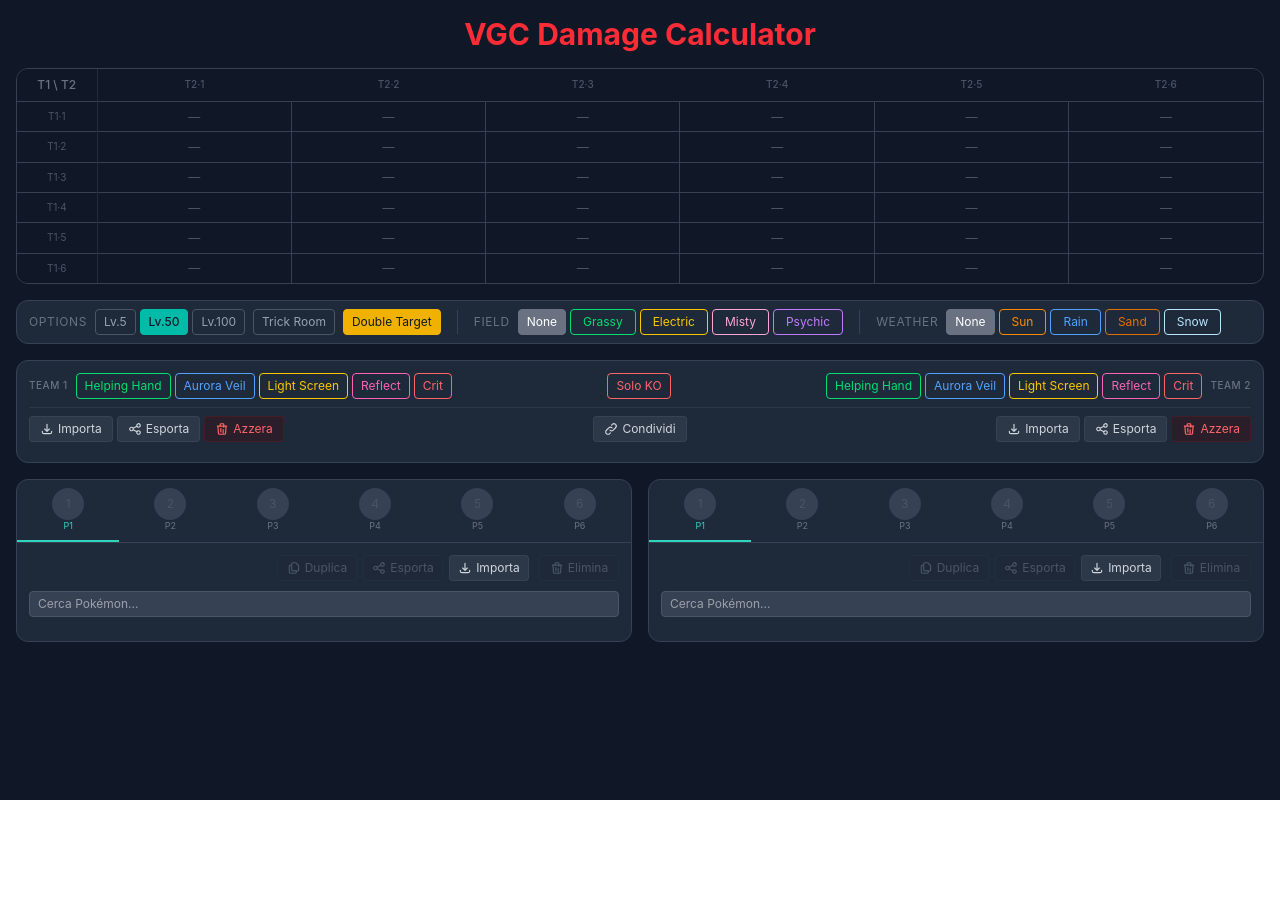
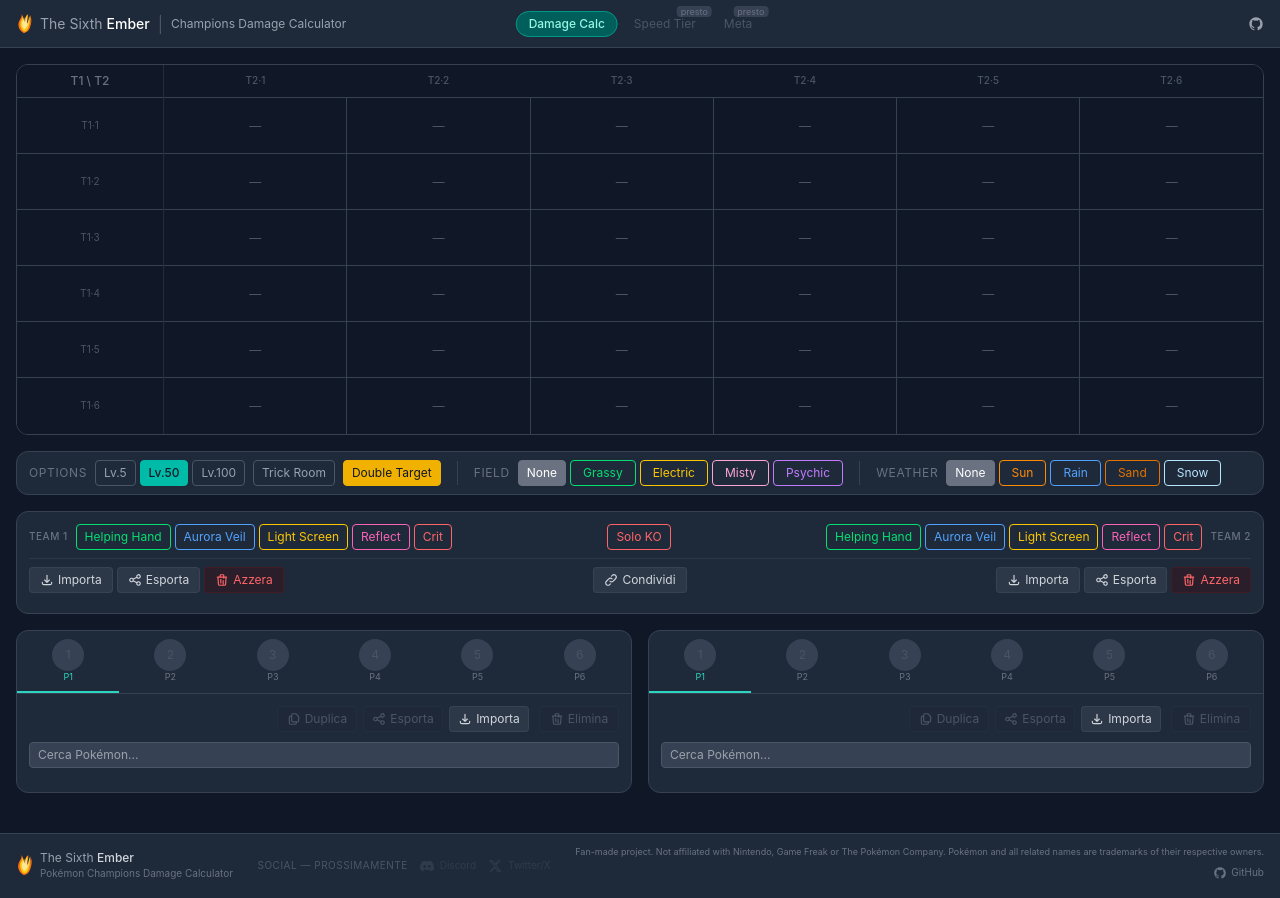
Before and after one commit to KrAros/vgc-overwhelm, a React (Vite) app: page / in a window 1280 px wide. Before the commit the page ends 800 px from the top, so only its background shows below. Built offline with nearby package versions, Linux system fonts and the light colour scheme.

Commit message:
feat: aggiunta di Header e Footer, ristrutturazione del layout principale e miglioramenti alla tabella dei danni

```diff
--- a/index.html
+++ b/index.html
@@ -8,6 +8,7 @@
     <meta name="description" content="Damage calculator per Pokémon Champions: calcoli doubles, sistema SP, Mega Evolution, KO cumulativi e preset dal meta competitivo." />
     <meta property="og:title" content="The Sixth Ember — Pokémon Champions Damage Calculator" />
     <meta property="og:description" content="Il damage calculator per Pokémon Champions." />
+    <meta name="theme-color" content="#F97316" />
   </head>
   <body>
     <div id="root"></div>
--- a/src/App.jsx
+++ b/src/App.jsx
@@ -4,6 +4,8 @@
 import TeamEditor from './components/TeamEditor'
 import ReportPanel from './components/ReportPanel'
 import ErrorBoundary from './components/ErrorBoundary'
+import Header from './components/Header'
+import Footer from './components/Footer'
 import useCalcStore, { encodeTeamsToURL } from './store/useCalcStore'
 import { parseShowdownPaste, teamToShowdown } from './utils/showdownIO'
 
@@ -336,12 +338,14 @@
   const [reportSelection, setReportSelection] = useState(null)
 
   return (
-    <div className="min-h-screen bg-gray-900 text-white px-3 py-3 sm:p-4">
-      {/* Header — compatto su mobile */}
-      <h1 className="text-xl sm:text-3xl font-bold text-center text-red-500 mb-3 sm:mb-4">
-        VGC Damage Calculator
-      </h1>
+    // Layout colonna intera: header fisso in alto, footer in basso
+    <div className="min-h-screen bg-gray-900 text-white flex flex-col">
 
+      {/* ── Navbar header ── */}
+      <Header />
+
+      {/* ── Contenuto principale ── */}
+      <main className="flex-1 px-3 py-3 sm:p-4">
         <div className="max-w-7xl mx-auto">
 
           {/* ReportPanel */}
@@ -374,6 +378,11 @@
           </ErrorBoundary>
 
         </div>
+      </main>
+
+      {/* ── Footer ── */}
+      <Footer />
+
     </div>
   )
 }
--- a/src/components/DamageTable.jsx
+++ b/src/components/DamageTable.jsx
@@ -284,11 +284,11 @@
           <thead>
             <tr>
               {/* Intestazione angolo — sticky su mobile */}
-              <th className="sticky left-0 top-0 z-20 bg-gray-900 p-2 text-gray-500 font-medium text-center w-16 sm:w-20 border-r border-gray-700/50">
+              <th className="sticky left-0 top-0 z-20 bg-gray-900 p-2 text-gray-500 font-medium text-center w-[80px] min-w-[80px] max-w-[80px] border-r border-gray-700/50">
                 T1 \ T2
               </th>
               {team2.map((p, i) => (
-                <th key={i} className="sticky top-0 z-10 bg-gray-900 p-2 text-center font-medium min-w-[5rem] sm:min-w-24">
+                <th key={i} className="sticky top-0 z-10 bg-gray-900 p-2 text-center font-medium w-[100px] min-w-[100px] max-w-[100px] overflow-hidden">
                   {p?.key ? (
                     <>
                       <img
@@ -313,7 +313,7 @@
             {team1.map((row, ri) => (
               <tr key={ri} className="border-t border-gray-700">
                 {/* Prima colonna sticky — rimane visibile durante lo scroll orizzontale */}
-                <td className="sticky left-0 z-10 bg-gray-900 p-2 text-center border-r border-gray-700/50 w-16 sm:w-20">
+                <td className="sticky left-0 z-10 bg-gray-900 p-2 text-center border-r border-gray-700/50 w-[80px] min-w-[80px] max-w-[80px] h-14 overflow-hidden">
                   {row?.key ? (
                     <>
                       <img
--- /dev/null
+++ b/src/components/Footer.jsx
@@ -0,0 +1,97 @@
+const FiammaSVG = ({ size = 16 }) => (
+  <svg width={size} height={Math.round(size * 1.33)} viewBox="0 0 18 24" fill="none" aria-hidden="true">
+    <path d="M9 23 C3 20 1 14 3 9 C5 5 7 3 6 0 C9 4 8 8 10 10 C10 5 11 2 14 0 C14 6 12 9 14 12 C16 8 17 5 16 1 C19 6 18 13 15 18 C17 14 18 10 16 6 C18 11 17 18 13 21 C11 22 9 23 9 23 Z" fill="#F97316"/>
+    <path d="M9 21 C5 18 4 13 5 9 C6 6 8 5 7 2 C9 5 8 8 10 10 C10 6 11 3 13 1 C13 6 11 9 13 12 C14 9 15 6 15 2 C17 6 16 12 14 16 C15 13 16 10 15 7 C16 11 15 17 12 20 C11 21 9 21 9 21 Z" fill="#FACC15"/>
+    <path d="M9 18 C7 16 6 12 7 9 C8 7 9 6 9 4 C10 6 10 8 11 10 C11 7 12 5 13 3 C13 7 12 9 13 12 C14 10 14 7 14 5 C15 8 14 13 12 16 C11 17 10 18 9 18 Z" fill="rgba(255,255,255,0.55)"/>
+  </svg>
+)
+
+const IconGitHub = () => (
+  <svg className="w-3.5 h-3.5" fill="currentColor" viewBox="0 0 24 24" aria-hidden="true">
+    <path fillRule="evenodd" clipRule="evenodd"
+      d="M12 2C6.477 2 2 6.484 2 12.021c0 4.428 2.865 8.185 6.839 9.504.5.092.682-.217.682-.482
+         0-.237-.009-.868-.013-1.703-2.782.605-3.369-1.343-3.369-1.343-.454-1.158-1.11-1.466-1.11-1.466
+         -.908-.62.069-.608.069-.608 1.003.07 1.531 1.032 1.531 1.032.892 1.53 2.341 1.088 2.91.832
+         .092-.647.35-1.088.636-1.338-2.22-.253-4.555-1.113-4.555-4.951 0-1.093.39-1.988 1.029-2.688
+         -.103-.253-.446-1.272.098-2.65 0 0 .84-.27 2.75 1.026A9.564 9.564 0 0112 6.844a9.59 9.59 0
+         012.504.337c1.909-1.296 2.747-1.027 2.747-1.027.546 1.379.202 2.398.1 2.651.64.7 1.028 1.595
+         1.028 2.688 0 3.848-2.339 4.695-4.566 4.943.359.309.678.92.678 1.855 0 1.338-.012 2.419-.012
+         2.747 0 .268.18.58.688.482A10.019 10.019 0 0022 12.021C22 6.484 17.522 2 12 2z"
+    />
+  </svg>
+)
+
+const IconDiscord = () => (
+  <svg className="w-3.5 h-3.5" fill="currentColor" viewBox="0 0 24 24" aria-hidden="true">
+    <path d="M20.317 4.37a19.791 19.791 0 0 0-4.885-1.515.074.074 0 0 0-.079.037c-.21.375-.444.864-.608
+             1.25a18.27 18.27 0 0 0-5.487 0 12.64 12.64 0 0 0-.617-1.25.077.077 0 0 0-.079-.037A19.736
+             19.736 0 0 0 3.677 4.37a.07.07 0 0 0-.032.027C.533 9.046-.32 13.58.099 18.057c.002.022.015.043
+             .033.055a19.9 19.9 0 0 0 5.993 3.03.078.078 0 0 0 .084-.028 14.09 14.09 0 0 0 1.226-1.994.076.076
+             0 0 0-.041-.106 13.107 13.107 0 0 1-1.872-.892.077.077 0 0 1-.008-.128 10.2 10.2 0 0 0 .372-.292.074.074
+             0 0 1 .077-.01c3.928 1.793 8.18 1.793 12.062 0a.074.074 0 0 1 .078.01c.12.098.246.198.373.292a.077.077
+             0 0 1-.006.127 12.299 12.299 0 0 1-1.873.892.077.077 0 0 0-.041.107c.36.698.772 1.362 1.225 1.993a.076.076
+             0 0 0 .084.028 19.839 19.839 0 0 0 6.002-3.03.077.077 0 0 0 .032-.054c.5-5.177-.838-9.674-3.549-13.66a.061.061
+             0 0 0-.031-.03zM8.02 15.33c-1.183 0-2.157-1.085-2.157-2.419 0-1.333.956-2.419 2.157-2.419 1.21 0 2.176 1.096
+             2.157 2.42 0 1.333-.956 2.418-2.157 2.418zm7.975 0c-1.183 0-2.157-1.085-2.157-2.419 0-1.333.955-2.419
+             2.157-2.419 1.21 0 2.176 1.096 2.157 2.42 0 1.333-.946 2.418-2.157 2.418z"/>
+  </svg>
+)
+
+const IconX = () => (
+  <svg className="w-3.5 h-3.5" fill="currentColor" viewBox="0 0 24 24" aria-hidden="true">
+    <path d="M18.244 2.25h3.308l-7.227 8.26 8.502 11.24H16.17l-4.714-6.231-5.401 6.231H2.746l7.73-8.835L1.254
+             2.25H8.08l4.253 5.622 5.91-5.622zm-1.161 17.52h1.833L7.084 4.126H5.117z"/>
+  </svg>
+)
+
+export default function Footer() {
+  return (
+    <footer className="bg-gray-800 border-t border-gray-700 py-3 px-4 mt-6">
+      <div className="max-w-7xl mx-auto flex flex-col sm:flex-row items-start sm:items-center justify-between gap-3 sm:gap-6">
+
+        {/* ── SINISTRA: fiamma + nome + tagline ── */}
+        <div className="flex items-center gap-2 shrink-0">
+          <FiammaSVG size={16} />
+          <div>
+            <div className="text-xs whitespace-nowrap">
+              <span className="text-gray-400 font-normal">The Sixth </span>
+              <span className="text-gray-300 font-medium">Ember</span>
+            </div>
+            <div className="text-[10px] text-gray-500">Pokémon Champions Damage Calculator</div>
+          </div>
+        </div>
+
+        {/* ── CENTRO: social placeholder ── */}
+        <div className="flex items-center gap-3 text-gray-600">
+          <span className="text-[10px] uppercase tracking-wider">Social — prossimamente</span>
+          <span className="flex items-center gap-1.5 opacity-40 cursor-not-allowed">
+            <IconDiscord />
+            <span className="text-[10px]">Discord</span>
+          </span>
+          <span className="flex items-center gap-1.5 opacity-40 cursor-not-allowed">
+            <IconX />
+            <span className="text-[10px]">Twitter/X</span>
+          </span>
+        </div>
+
+        {/* ── DESTRA: disclaimer + GitHub ── */}
+        <div className="text-right space-y-1">
+          <p className="text-[9px] text-gray-500 leading-snug max-w-xs sm:max-w-none">
+            Fan-made project. Not affiliated with Nintendo, Game Freak or The Pokémon Company.
+            Pokémon and all related names are trademarks of their respective owners.
+          </p>
+          <a
+            href="https://github.com/KrAros/vgc-overwhelm"
+            target="_blank"
+            rel="noopener noreferrer"
+            className="inline-flex items-center gap-1 text-[10px] text-gray-500 hover:text-gray-300 transition-colors"
+          >
+            <IconGitHub />
+            GitHub
+          </a>
+        </div>
+
+      </div>
+    </footer>
+  )
+}
--- /dev/null
+++ b/src/components/Header.jsx
@@ -0,0 +1,74 @@
+const FiammaSVG = () => (
+  <svg width="16" height="20" viewBox="0 0 18 24" fill="none" aria-hidden="true">
+    <path d="M9 23 C3 20 1 14 3 9 C5 5 7 3 6 0 C9 4 8 8 10 10 C10 5 11 2 14 0 C14 6 12 9 14 12 C16 8 17 5 16 1 C19 6 18 13 15 18 C17 14 18 10 16 6 C18 11 17 18 13 21 C11 22 9 23 9 23 Z" fill="#F97316"/>
+    <path d="M9 21 C5 18 4 13 5 9 C6 6 8 5 7 2 C9 5 8 8 10 10 C10 6 11 3 13 1 C13 6 11 9 13 12 C14 9 15 6 15 2 C17 6 16 12 14 16 C15 13 16 10 15 7 C16 11 15 17 12 20 C11 21 9 21 9 21 Z" fill="#FACC15"/>
+    <path d="M9 18 C7 16 6 12 7 9 C8 7 9 6 9 4 C10 6 10 8 11 10 C11 7 12 5 13 3 C13 7 12 9 13 12 C14 10 14 7 14 5 C15 8 14 13 12 16 C11 17 10 18 9 18 Z" fill="rgba(255,255,255,0.55)"/>
+  </svg>
+)
+
+const IconGitHub = () => (
+  <svg className="w-4 h-4" fill="currentColor" viewBox="0 0 24 24" aria-hidden="true">
+    <path fillRule="evenodd" clipRule="evenodd"
+      d="M12 2C6.477 2 2 6.484 2 12.021c0 4.428 2.865 8.185 6.839 9.504.5.092.682-.217.682-.482
+         0-.237-.009-.868-.013-1.703-2.782.605-3.369-1.343-3.369-1.343-.454-1.158-1.11-1.466-1.11-1.466
+         -.908-.62.069-.608.069-.608 1.003.07 1.531 1.032 1.531 1.032.892 1.53 2.341 1.088 2.91.832
+         .092-.647.35-1.088.636-1.338-2.22-.253-4.555-1.113-4.555-4.951 0-1.093.39-1.988 1.029-2.688
+         -.103-.253-.446-1.272.098-2.65 0 0 .84-.27 2.75 1.026A9.564 9.564 0 0112 6.844a9.59 9.59 0
+         012.504.337c1.909-1.296 2.747-1.027 2.747-1.027.546 1.379.202 2.398.1 2.651.64.7 1.028 1.595
+         1.028 2.688 0 3.848-2.339 4.695-4.566 4.943.359.309.678.92.678 1.855 0 1.338-.012 2.419-.012
+         2.747 0 .268.18.58.688.482A10.019 10.019 0 0022 12.021C22 6.484 17.522 2 12 2z"
+    />
+  </svg>
+)
+
+export default function Header() {
+  return (
+    <header className="bg-gray-800 border-b border-gray-700 h-12 px-4 flex items-center justify-between shrink-0">
+
+      {/* ── SINISTRA: fiamma + nome inline ── */}
+      <div className="flex items-center gap-2 min-w-0">
+        <FiammaSVG />
+        {/* tutto su una riga: "The Sixth" grigio + "Ember" bianco */}
+        <span className="text-sm whitespace-nowrap">
+          <span className="text-gray-400 font-normal">The Sixth </span>
+          <span className="text-white font-medium">Ember</span>
+        </span>
+        <span className="text-gray-600 hidden lg:inline">|</span>
+        <span className="text-gray-400 text-xs hidden lg:inline whitespace-nowrap">
+          Champions Damage Calculator
+        </span>
+      </div>
+
+      {/* ── CENTRO: nav tab ── */}
+      <nav className="flex items-center gap-1 absolute left-1/2 -translate-x-1/2">
+        <span className="text-xs px-3 py-1 rounded-full bg-teal-800 border border-teal-600 text-teal-200 font-medium">
+          Damage Calc
+        </span>
+        <span className="relative text-xs px-3 py-1 rounded-full text-gray-600 cursor-not-allowed select-none">
+          Speed Tier
+          <span className="absolute -top-1.5 -right-1 text-[9px] bg-gray-700 text-gray-500 px-1 rounded-sm leading-tight">
+            presto
+          </span>
+        </span>
+        <span className="relative text-xs px-3 py-1 rounded-full text-gray-600 cursor-not-allowed select-none">
+          Meta
+          <span className="absolute -top-1.5 -right-1 text-[9px] bg-gray-700 text-gray-500 px-1 rounded-sm leading-tight">
+            presto
+          </span>
+        </span>
+      </nav>
+
+      {/* ── DESTRA: link GitHub ── */}
+      <a
+        href="https://github.com/KrAros/vgc-overwhelm"
+        target="_blank"
+        rel="noopener noreferrer"
+        className="text-gray-400 hover:text-white transition-colors shrink-0"
+        aria-label="GitHub repository"
+      >
+        <IconGitHub />
+      </a>
+
+    </header>
+  )
+}
```
Lines whose indentation alone changed are shown as unchanged.
